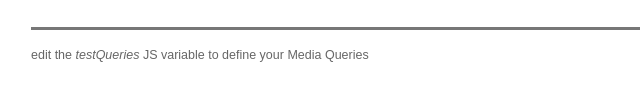
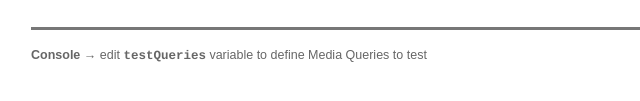
Before and after one commit to mike-healy/responding, a plain HTML site: page index.html in a window 1280 px wide. Shown: the part 593-694 px from the top of the page, 0-640 px from the left. Drawn offline with Linux system fonts and the light colour scheme.

Commit message:
Clearer instruction

```diff
--- a/index.html
+++ b/index.html
@@ -58,6 +58,11 @@
 			padding: 2px;
 			background: #444;
 		}
+
+		span.code {
+			font-family: courier, monospace;
+			font-weight: bold;
+		}
 	</style>
 </head>
 <body>
@@ -71,7 +76,7 @@
 
 	</section>
 
-	<p><small>edit the <em>testQueries</em> JS variable to define your Media Queries</small></p>
+	<p><small><b>Console</b> &rarr; edit <span class='code'>testQueries</span> variable to define Media Queries to test</small></p>
 
 	<script type="text/javascript">
 
```
